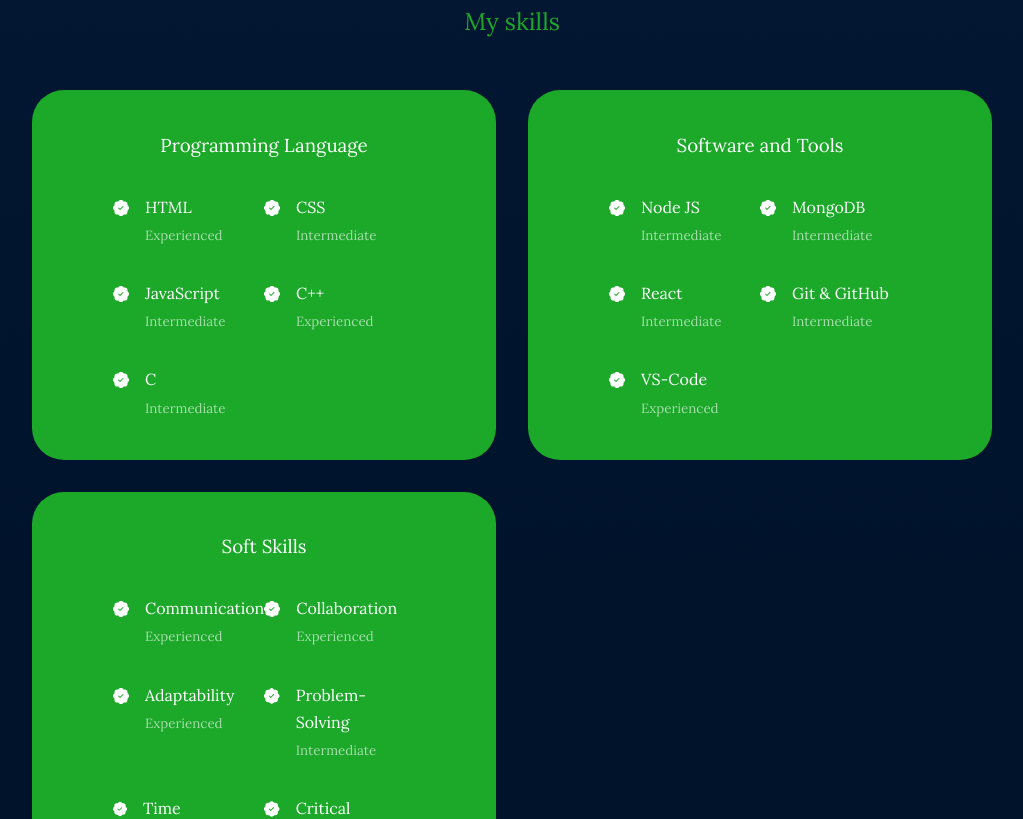
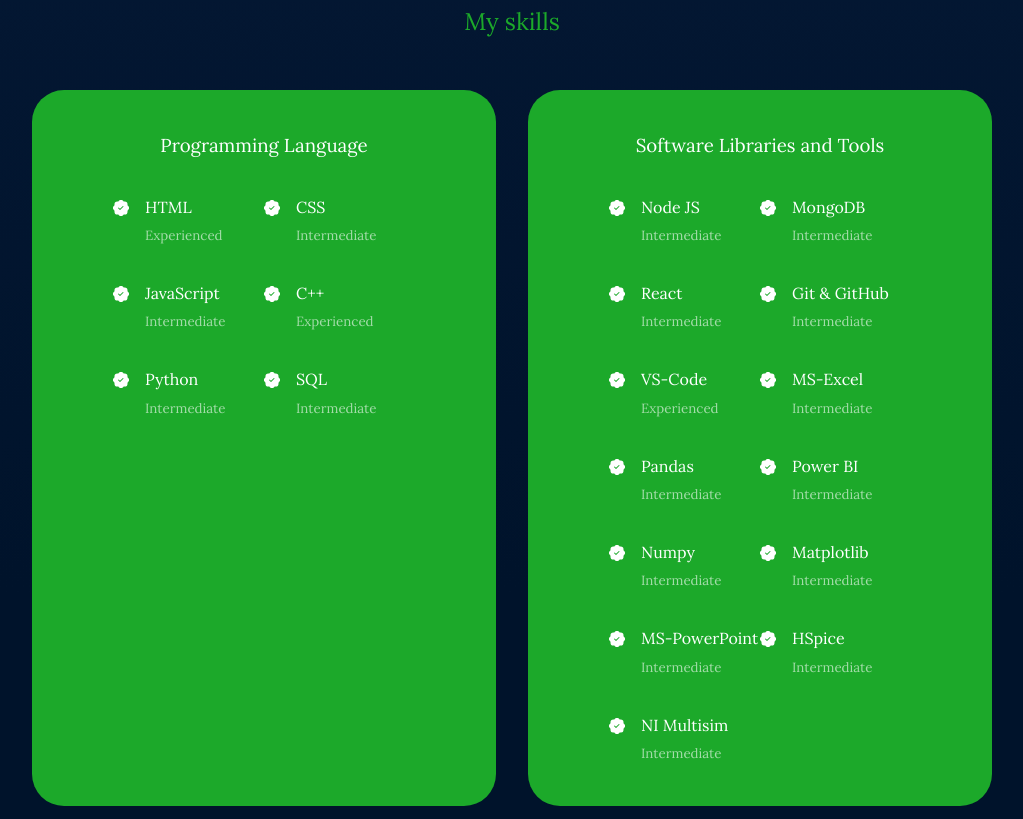
Before and after one commit to Akshar22Dubey/Portfolio, a React (Create React App) app: page / in a window 1280 px wide. Shown: the part 1641-2460 px from the top of the page, without its empty margins (130-1153 px from the left). Built offline with nearby package versions, Linux system fonts and the light colour scheme.

Commit message:
Update Experience.jsx

```diff
--- a/src/components/experience/Experience.jsx
+++ b/src/components/experience/Experience.jsx
@@ -70,7 +70,15 @@
             <article className="experience_details">
               <BsPatchCheckFill className="experience_details-icons" />
               <div>
-                <h4>C</h4>
+                <h4>Python</h4>
+                <small className="text-light">Intermediate</small>
+              </div>
+            </article>
+
+            <article className="experience_details">
+              <BsPatchCheckFill className="experience_details-icons" />
+              <div>
+                <h4>SQL</h4>
                 <small className="text-light">Intermediate</small>
               </div>
             </article>
@@ -78,7 +86,7 @@
         </div>
 
         <div className="experience_programming">
-          <h3>Software and Tools</h3>
+          <h3>Software Libraries and Tools</h3>
           <div className="experience_content">
             <article className="experience_details">
               <BsPatchCheckFill className="experience_details-icons" />
@@ -117,6 +125,66 @@
               <div>
                 <h4>VS-Code</h4>
                 <small className="text-light">Experienced</small>
+              </div>
+            </article>
+
+            <article className="experience_details">
+              <BsPatchCheckFill className="experience_details-icons" />
+              <div>
+                <h4>MS-Excel</h4>
+                <small className="text-light">Intermediate</small>
+              </div>
+            </article>
+
+            <article className="experience_details">
+              <BsPatchCheckFill className="experience_details-icons" />
+              <div>
+                <h4>Pandas</h4>
+                <small className="text-light">Intermediate</small>
+              </div>
+            </article>
+            <article className="experience_details">
+              <BsPatchCheckFill className="experience_details-icons" />
+              <div>
+                <h4>Power BI</h4>
+                <small className="text-light">Intermediate</small>
+              </div>
+            </article>
+            <article className="experience_details">
+              <BsPatchCheckFill className="experience_details-icons" />
+              <div>
+                <h4>Numpy</h4>
+                <small className="text-light">Intermediate</small>
+              </div>
+            </article>
+
+            <article className="experience_details">
+              <BsPatchCheckFill className="experience_details-icons" />
+              <div>
+                <h4>Matplotlib</h4>
+                <small className="text-light">Intermediate</small>
+              </div>
+            </article>
+
+            <article className="experience_details">
+              <BsPatchCheckFill className="experience_details-icons" />
+              <div>
+                <h4>MS-PowerPoint</h4>
+                <small className="text-light">Intermediate</small>
+              </div>
+            </article>
+            <article className="experience_details">
+              <BsPatchCheckFill className="experience_details-icons" />
+              <div>
+                <h4>HSpice</h4>
+                <small className="text-light">Intermediate</small>
+              </div>
+            </article>
+            <article className="experience_details">
+              <BsPatchCheckFill className="experience_details-icons" />
+              <div>
+                <h4>NI Multisim</h4>
+                <small className="text-light">Intermediate</small>
               </div>
             </article>
           </div>
```
